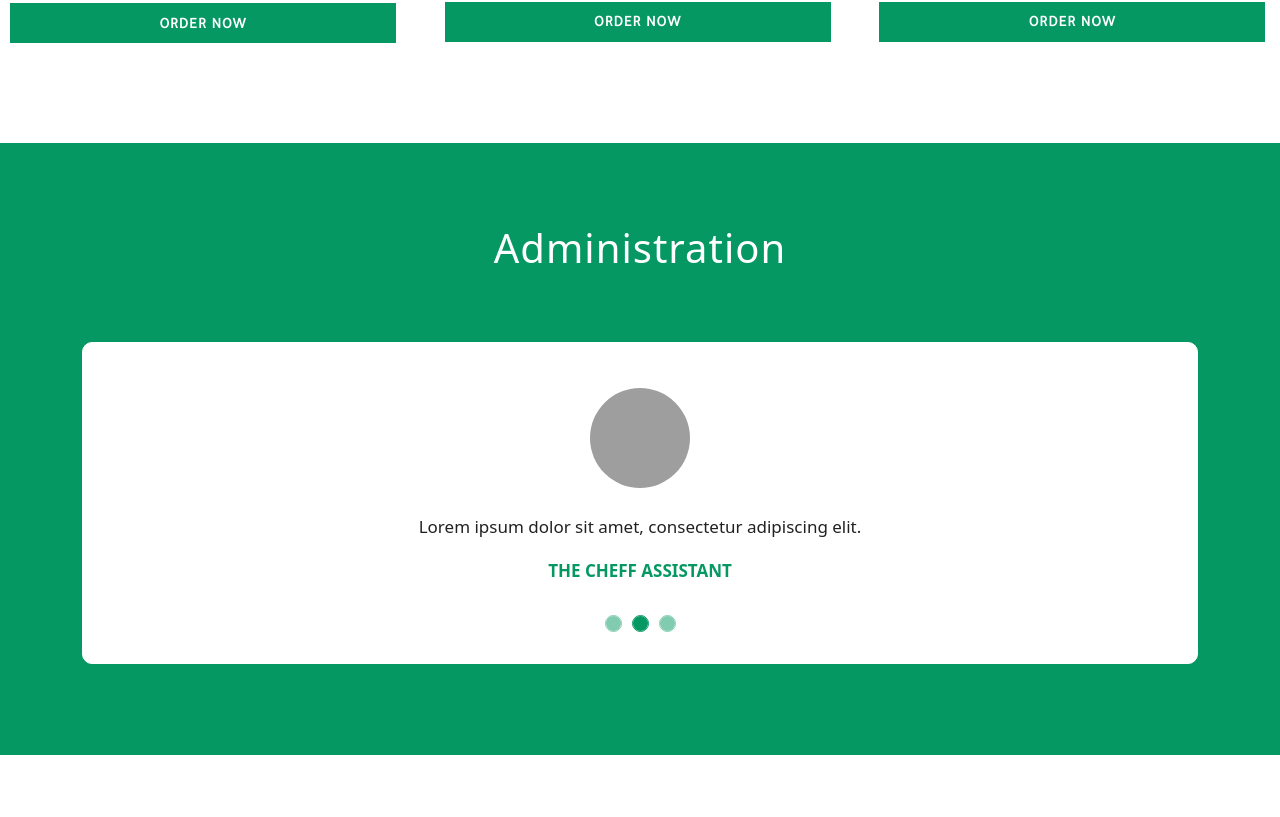
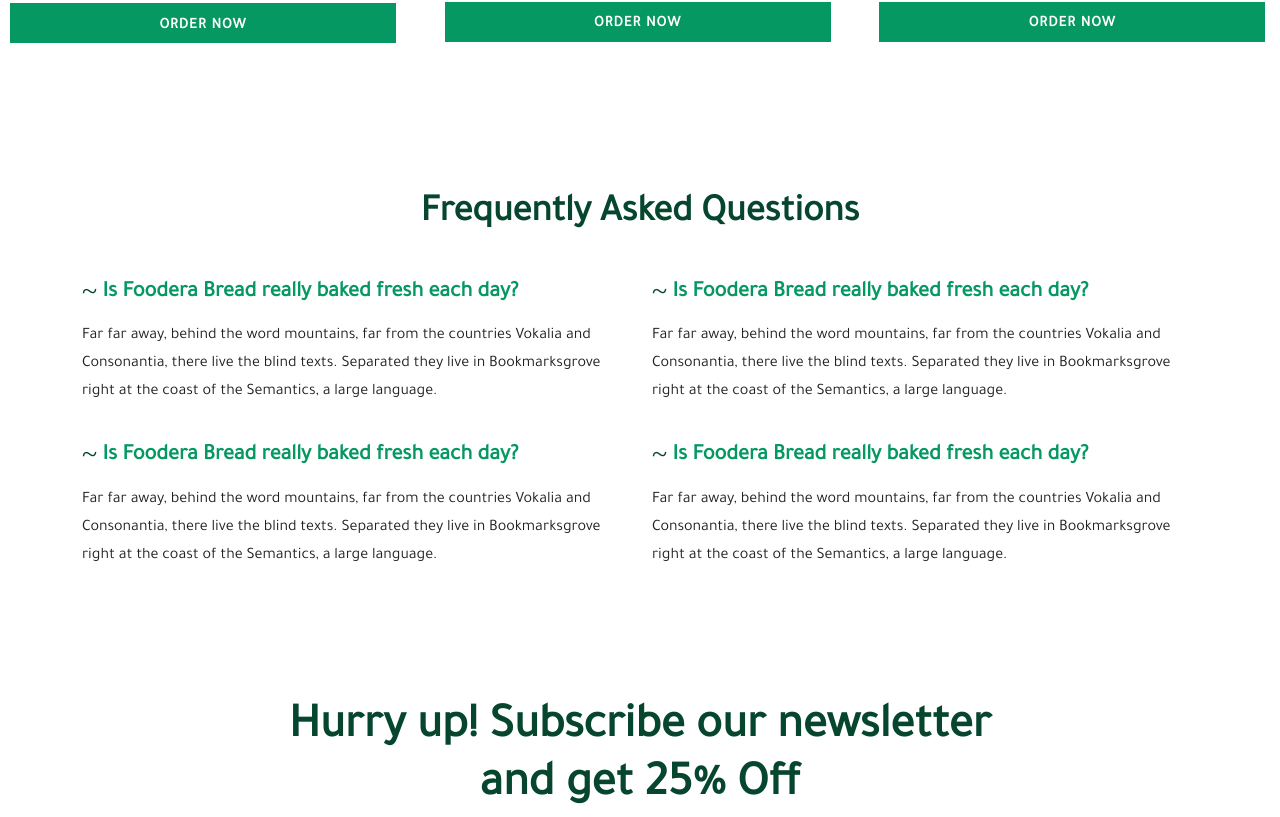
Before and after one commit to jihadrekani/Rest, a React (Create React App) app: page / in a window 1280 px wide. Shown: the part 3103-3920 px from the top of the page. Built offline with nearby package versions, Linux system fonts and the light colour scheme; grey boxes are pictures that could not be loaded.

Commit message:
carousel deleted

```diff
--- a/src/comp/Home/Home.css
+++ b/src/comp/Home/Home.css
@@ -386,7 +386,8 @@
     color: #06462e;
     font-family: 'Tajawal';
     font-size: 38px;
-    margin: 20px 0;
+    margin-top: 100px;
+    margin-bottom: 20px;
     font-weight: bold;
     max-width: 100%;
 }
--- a/src/comp/Home/Home.js
+++ b/src/comp/Home/Home.js
@@ -5,7 +5,7 @@
 import chicken from '../../images/chicken.jpg'
 import './Home.css'
 import Data from '../../Data'
-import Carousel from 'react-bootstrap/Carousel';
+// import Carousel from 'react-bootstrap/Carousel';
 import person1 from '../../images/person1.jpg'
 import person2 from '../../images/person2.jpg'
 import person3 from '../../images/person3.jpg'
@@ -125,7 +125,8 @@
 </section>
 
 {/* slider section */}
-<section id='slider' className='slider'>
+
+{/* <section id='slider' className='slider'>
 <div className='container'>
   <div className='row'>
     <div className='col-lg-12 col-md-12'>
@@ -172,7 +173,7 @@
     </div>
   </div>
 </div>
-</section>
+</section> */}
 {/* questions section  */}
 <section className='questions'>
   <div className='container'>
```
